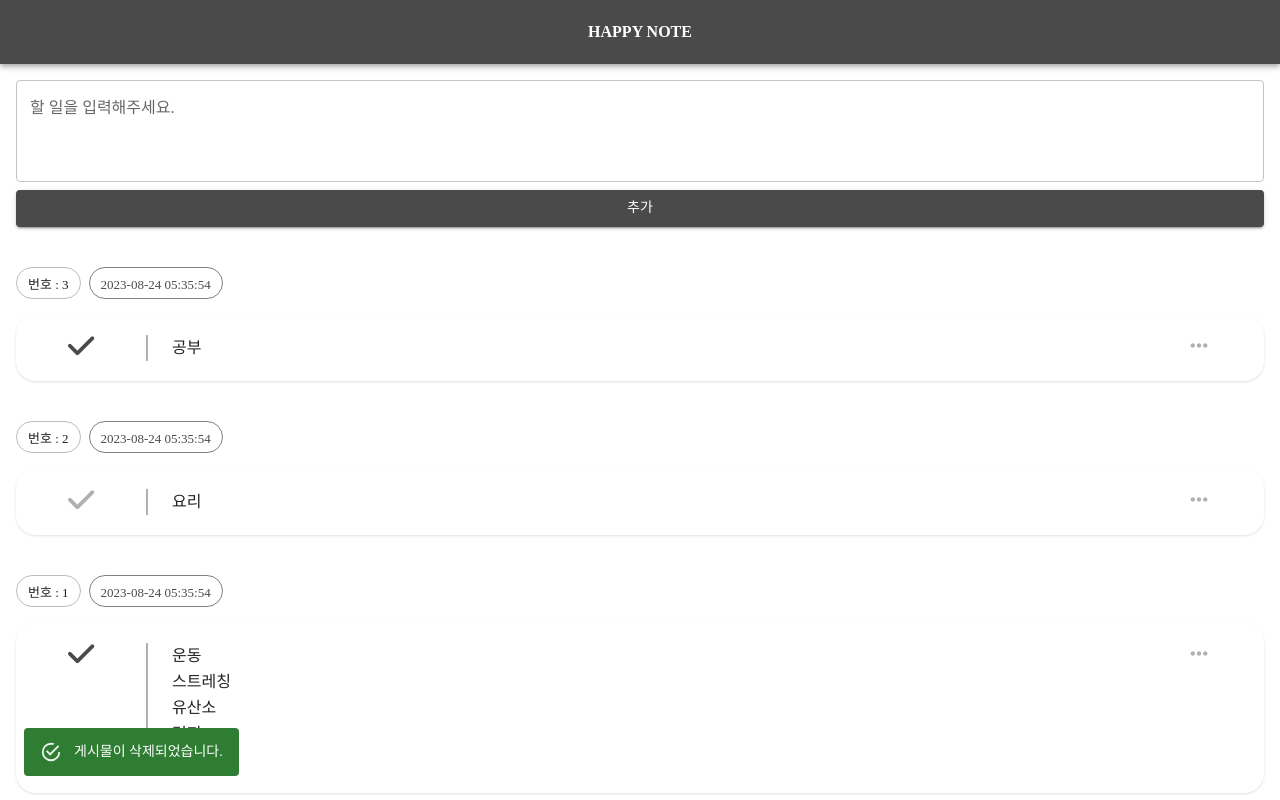
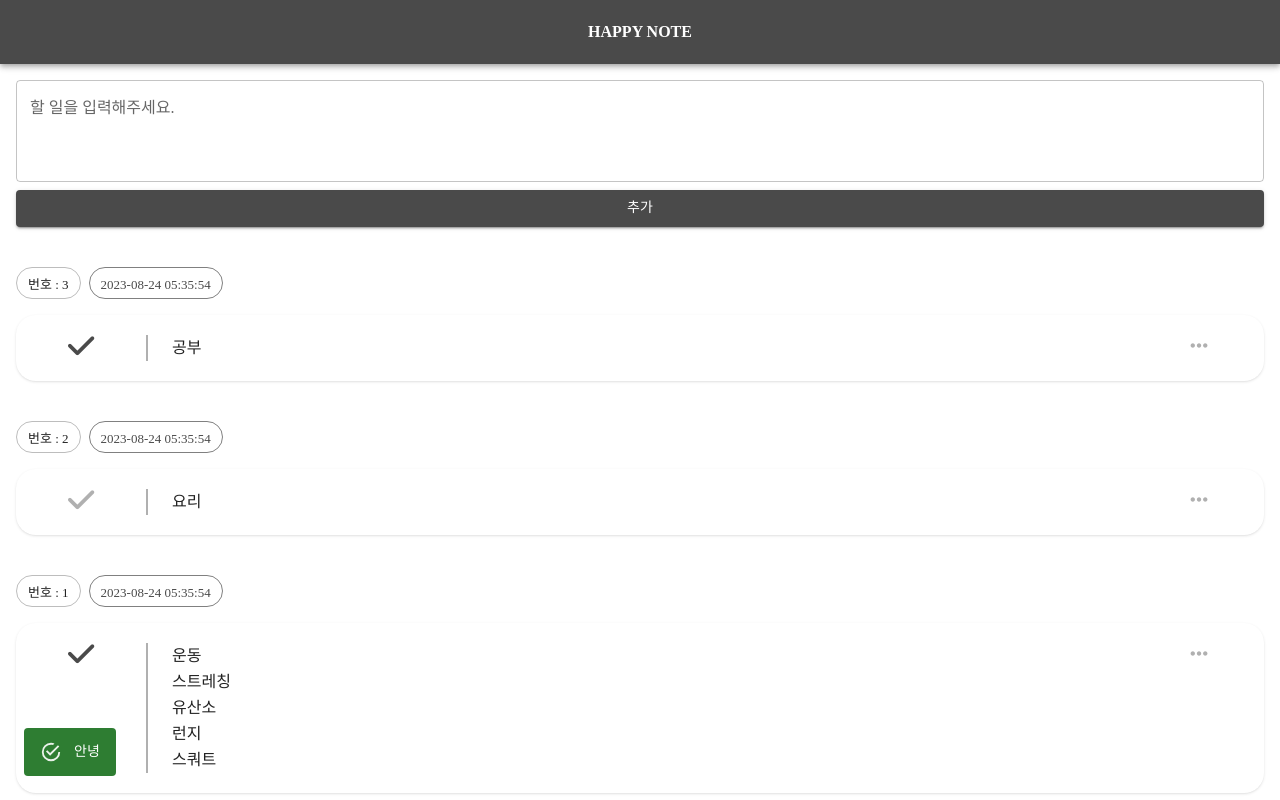
Before and after one commit to NewBean0312/react-test, a React (Create React App) app: page / in a window 1280 px wide. Both pictures are taken after a click on the element "HAPPY NOTE". Built offline with nearby package versions, Linux system fonts and the light colour scheme; a web font is replaced by a local one.

Commit message:
useNoticeSnackbarState 커스텀 훅

```diff
--- a/src/App.js
+++ b/src/App.js
@@ -361,15 +361,42 @@ function TodoList({ todosState }) {
   );
 }
 
-function NoticeSnackbar({ open, setOpen }) {
+function useNoticeSnackbarState() {
+  const [opened, setOpened] = useState(false);
+  const [autoHideDuration, setAutoHideDuration] = useState(null);
+  const [severity, setSeverity] = useState(null);
+  const [msg, setMsg] = useState(null);
+
+  const open = (msg, severity = "success", autoHideDuration = 6000) => {
+    setOpened(true);
+    setAutoHideDuration(autoHideDuration);
+    setSeverity(severity);
+    setMsg(msg);
+  };
+
+  const close = () => {
+    setOpened(false);
+  };
+
+  return {
+    opened,
+    autoHideDuration,
+    severity,
+    msg,
+    open,
+    close,
+  };
+}
+
+function NoticeSnackbar({ state }) {
   return (
     <>
       <Snackbar
-        open={open}
-        autoHideDuration={6000}
-        onClose={() => setOpen(false)}
+        open={state.opened}
+        autoHideDuration={state.autoHideDuration}
+        onClose={state.close}
       >
-        <Alert severity="success">게시물이 삭제되었습니다.</Alert>
+        <Alert severity={state.severity}>{state.msg}</Alert>
       </Snackbar>
     </>
   );
@@ -377,6 +404,7 @@ function NoticeSnackbar({ open, setOpen }) {
 
 function App({ theme }) {
   const todosState = useTodosState();
+  const noticeSnackbarState = useNoticeSnackbarState();
 
   useEffect(() => {
     todosState.addTodo("운동\n스트레칭\n유산소\n런지\n스쿼트");
@@ -399,18 +427,19 @@ function App({ theme }) {
     });
   }, []);
 
-  const [open, setOpen] = useState(false);
-
   return (
     <>
-      <AppBar position="static" onClick={() => setOpen(true)}>
+      <AppBar
+        position="static"
+        onClick={() => noticeSnackbarState.open("안녕")}
+      >
         <Toolbar>
           <div className="flex-1"></div>
           <div className="font-bold">HAPPY NOTE</div>
           <div className="flex-1"></div>
         </Toolbar>
       </AppBar>
-      <NoticeSnackbar open={open} setOpen={setOpen} />
+      <NoticeSnackbar state={noticeSnackbarState} />
       <NewTodoForm todosState={todosState} />
       <TodoList todosState={todosState} />
     </>
```
